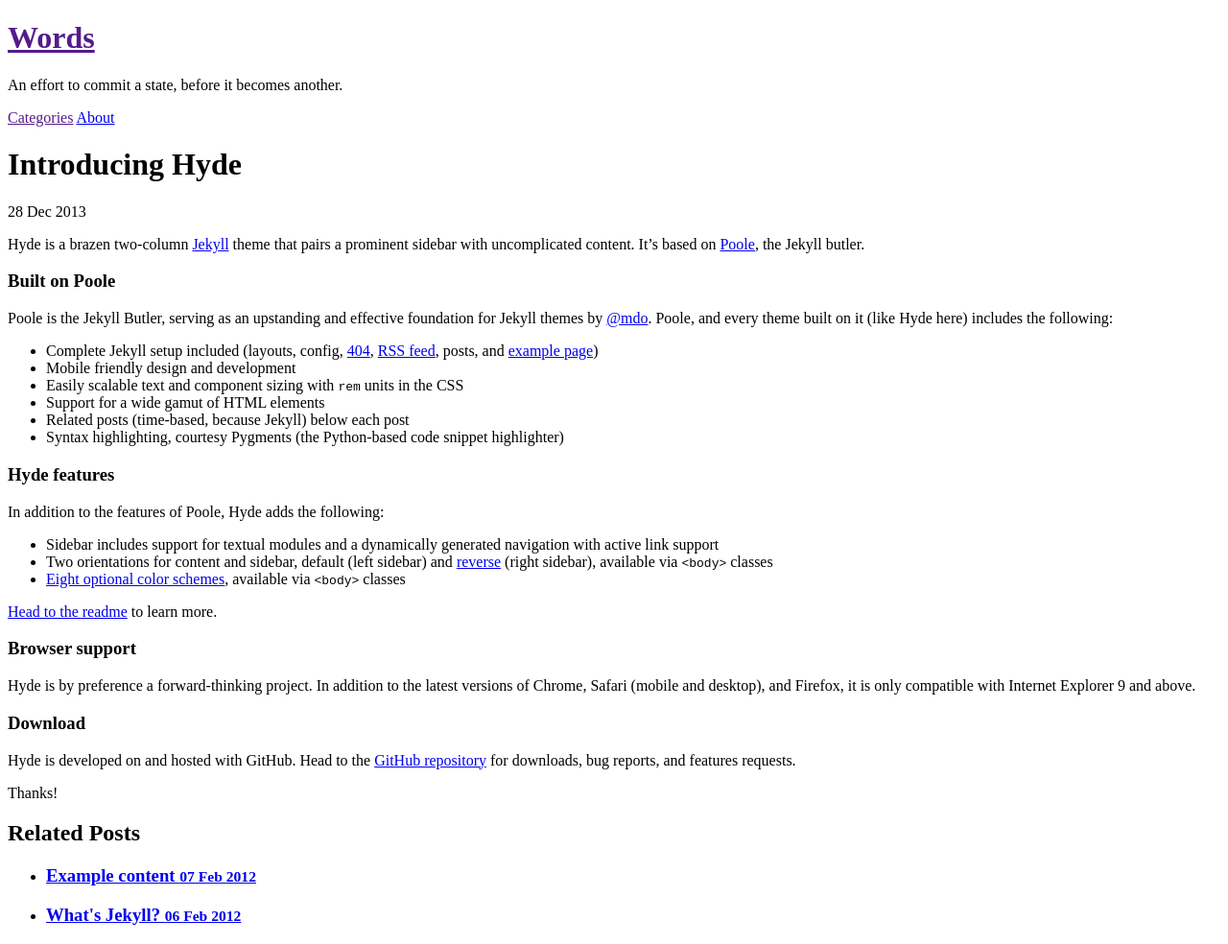
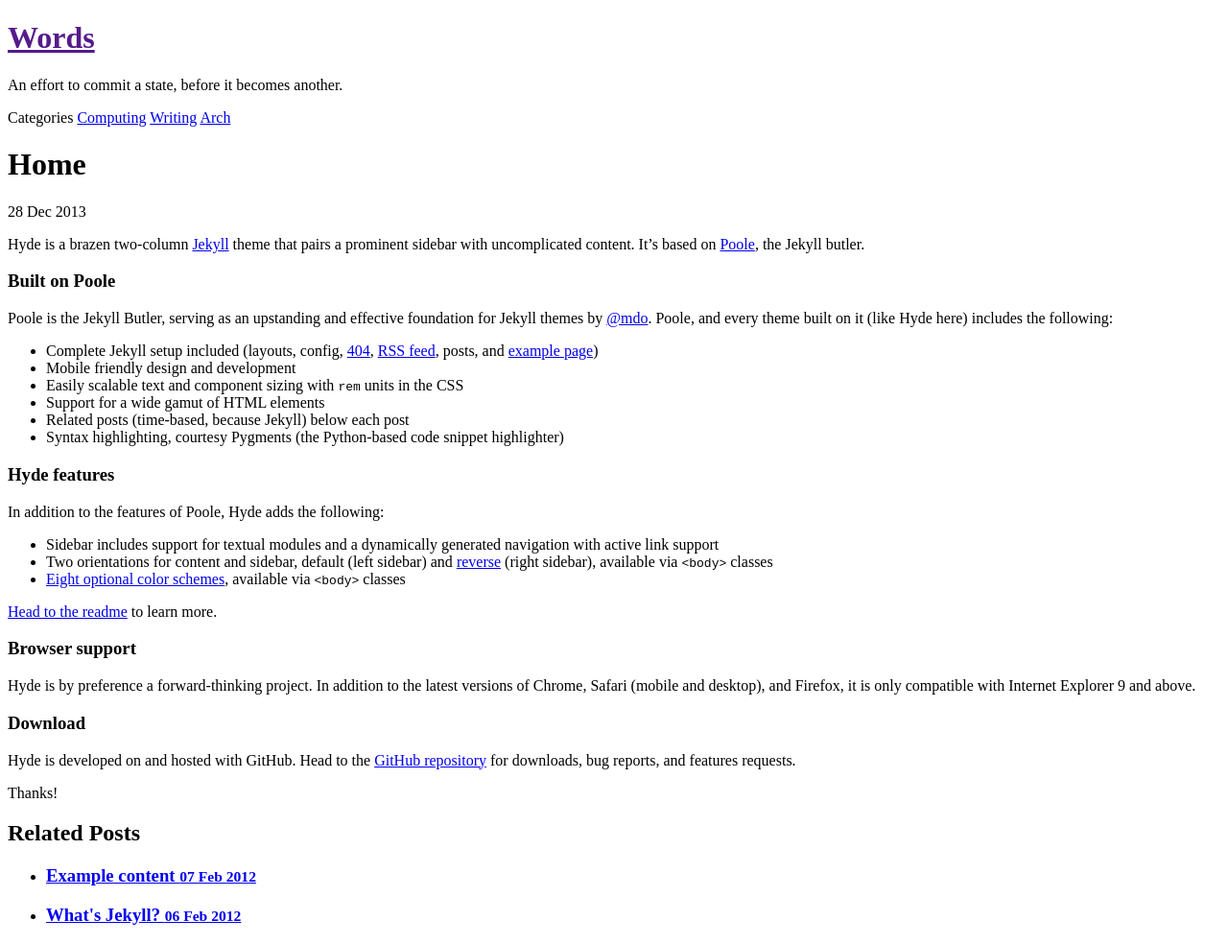
Before and after one commit to jaivigneshvenugopal/writings, a Jekyll site: the page built from _posts/2013-12-28-introducing-hyde.md, in a window 1280 px wide. Shown: the whole page at 96% size. Built offline with Jekyll 4.4.1, drawn with Linux system fonts in a browser that asks for light colours.

Commit message:
playing around

```diff
--- a/_includes/sidebar.html
+++ b/_includes/sidebar.html
@@ -10,21 +10,25 @@
     </div>
 
     <nav class="sidebar-nav">
-      <a class="sidebar-nav-item{% if page.url == site.baseurl %} active{% endif %}" href="{{ site.baseurl }}">Categories</a>
+      <p2>Categories</p2>
 
       {% comment %}
         The code below dynamically generates a sidebar nav of pages with
         `layout: page` in the front-matter. See readme for usage.
       {% endcomment %}
 
-      {% assign pages_list = site.pages %}
+      {% for tag in site.categories %}
+          <a class="sidebar-nav-item{% if page.url == node.url %} active{% endif %}" href="{{ tag[0] }}">{{ tag[0] }}</a>
+      {% endfor %}
+
+      <!-- {% assign pages_list = site.pages %}
       {% for node in pages_list %}
         {% if node.title != null %}
           {% if node.layout == "page" %}
             <a class="sidebar-nav-item{% if page.url == node.url %} active{% endif %}" href="{{ node.url }}">{{ node.title }}</a>
           {% endif %}
         {% endif %}
-      {% endfor %}
+      {% endfor %} -->
     </nav>
   </div>
 </div>
--- a/_posts/2012-02-06-whats-jekyll.md
+++ b/_posts/2012-02-06-whats-jekyll.md
@@ -1,6 +1,7 @@
 ---
 layout: post
 title: What's Jekyll?
+category: Computing
 ---
 
 [Jekyll](http://jekyllrb.com) is a static site generator, an open-source tool for creating simple yet powerful websites of all shapes and sizes. From [the project's readme](https://github.com/mojombo/jekyll/blob/master/README.markdown):
--- a/_posts/2012-02-07-example-content.md
+++ b/_posts/2012-02-07-example-content.md
@@ -1,6 +1,7 @@
 ---
 layout: post
 title: Example content
+categories: Writing Arch
 ---
 
 
--- a/_posts/2013-12-28-introducing-hyde.md
+++ b/_posts/2013-12-28-introducing-hyde.md
@@ -1,6 +1,6 @@
 ---
 layout: post
-title: Introducing Hyde
+title: Home
 ---
 
 Hyde is a brazen two-column [Jekyll](http://jekyllrb.com) theme that pairs a prominent sidebar with uncomplicated content. It's based on [Poole](http://getpoole.com), the Jekyll butler.
```
